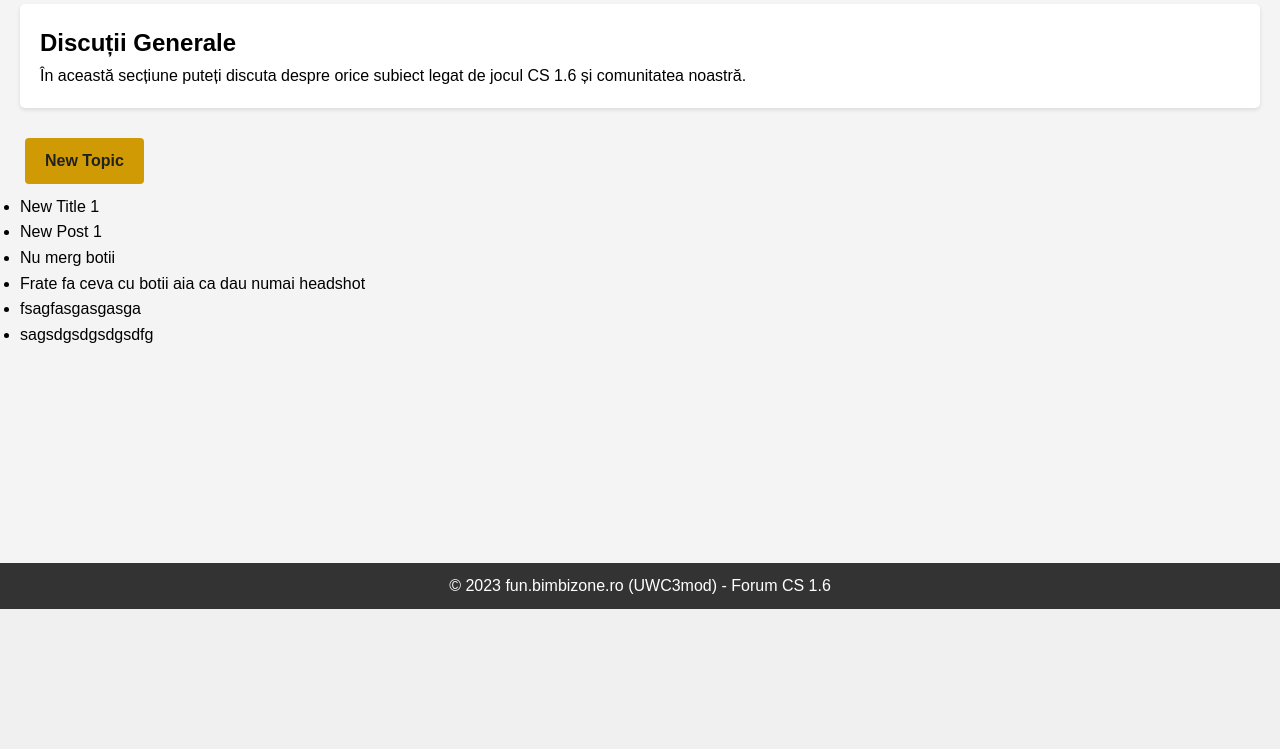
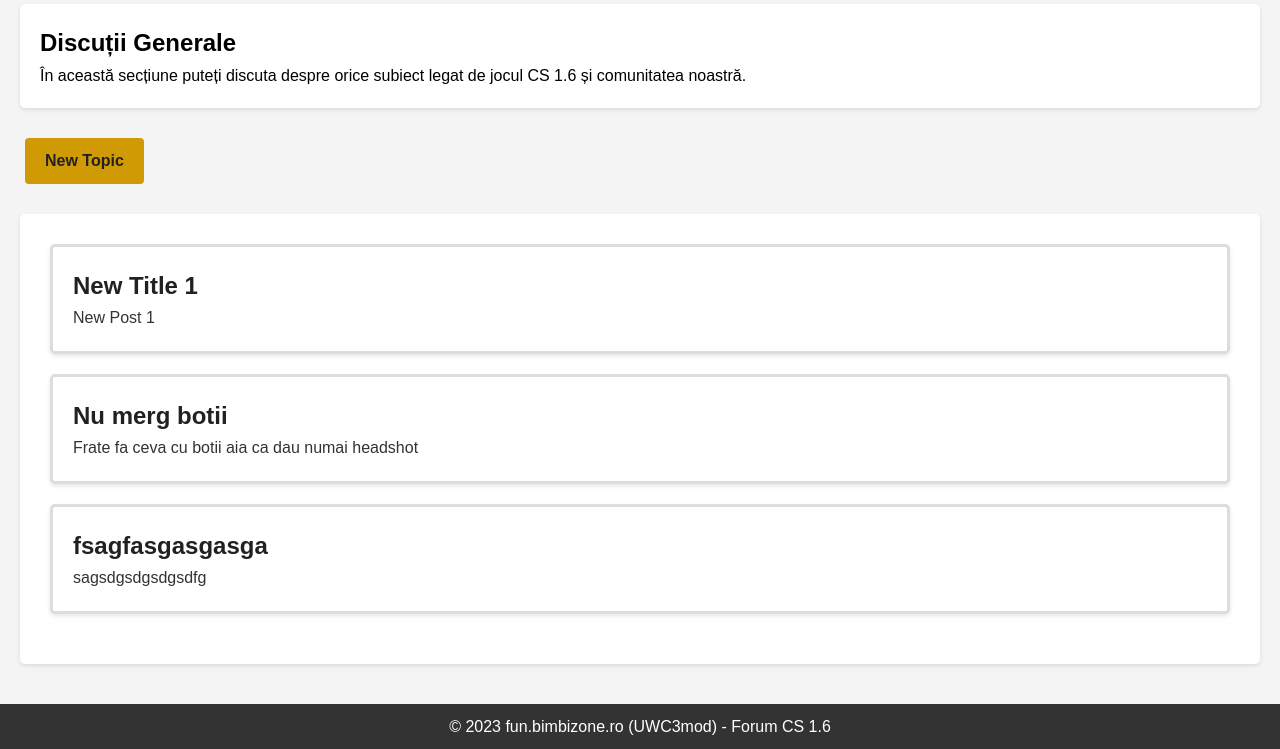
Before and after one commit to roshumihai/ForumCS, a Flask app: page /discutiiGenerale in a window 1280 px wide. Shown: the part 191-940 px from the top of the page. Before the commit the page ends 800 px from the top, so only its background shows below. Run offline with Flask 3, Linux system fonts and the light colour scheme; data comes from the database, SQL or seed files in the repository; some libraries are stand-ins or nearby versions.

Commit message:
am modificat ceva

```diff
--- /dev/null
+++ b/static/discutiigenerale.css
@@ -0,0 +1,40 @@
+/* Stilizare pentru containerul .dg-container */
+.dg-container {
+    max-height: 500px; /* Setați înălțimea maximă la valoarea dorită */
+    overflow-y: auto; /* Adăugați o bară de derulare verticală atunci când conținutul depășește înălțimea */
+    background-color: #fff; /* Culoare de fundal */
+    padding: 30px; /* Spatiu intern */
+    margin-bottom: 20px; /* Spatiu intre secțiuni */
+    border-radius: 5px; /* Colturile rotunjite */
+    box-shadow: 0 2px 4px rgba(0, 0, 0, 0.1); /* Umbra cutiei */
+    margin-top: 20px;
+}
+
+
+  /* Stilizare pentru lista .dg-ul */
+  .dg-ul {
+    list-style-type: none; /* Dezactiveaza marcatorul de lista */
+    padding: 0; /* Elimina spatiul intern al listei */
+  }
+
+  /* Stilizare pentru elementele <li> din lista .dg-ul */
+  .dg-ul li {
+    margin-bottom: 20px; /* Spatiu intre elementele de lista */
+    font-size: 16px; /* Dimensiunea fontului */
+    color: #333; /* Culoarea textului */
+  }
+
+  /* Stilizare pentru titluri <h2> in interiorul containerului */
+  .dg-container h2 {
+    color: #212121; /* Culoarea textului titlului */
+  }
+
+  /* Adaugare bordura între secțiuni */
+.section {
+    background-color: #fff; /* Culoare de fundal */
+    padding: 20px; /* Spatiu intern */
+    margin-bottom: 20px; /* Spatiu intre secțiuni */
+    border-radius: 5px; /* Colturile rotunjite */
+    box-shadow: 0 2px 4px rgba(0, 0, 0, 0.1); /* Umbra cutiei */
+    border: 3px solid #ddd; /* Adaugare bordura */
+}
--- a/static/style.css
+++ b/static/style.css
@@ -103,7 +103,7 @@ ol li {
 }
 
 footer {
-    position: absolute;
+    position: auto;
     bottom: 0;
     width: 100%;
     background-color: #333;
--- a/templates/base.html
+++ b/templates/base.html
@@ -10,6 +10,7 @@
     <link rel="stylesheet" href="{{ url_for('static', filename='main.css') }}">
     <link rel="stylesheet" href="{{ url_for('static', filename='style.css') }}">
     <link rel="stylesheet" href="{{ url_for('static', filename='new-topic.css') }}">
+    <link rel="stylesheet" href="{{ url_for('static', filename='discutiigenerale.css') }}">
     <script src="{{ url_for('static', filename='index.js') }}"></script>
     <script src="{{ url_for('static', filename='admin.js') }}"></script>
 
--- a/templates/discutiiGenerale.html
+++ b/templates/discutiiGenerale.html
@@ -15,11 +15,16 @@
 
         <a href="{{ url_for('new_topic') }}" class="new-topic-button">New Topic</a>
         <!-- Adăugați conținut specific pentru discuții generale aici -->
+
         <div class="dg-container">
             <ul class="dg-ul">
                 {% for topic in topics %}
-                <li>{{ topic.title }}</li>
-                <li>{{ topic.post }}</li>
+                <li>
+                    <div class="section">
+                        <h2>{{ topic.title }}</h2>
+                        <div class="post">{{ topic.post }}</div>
+                    </div>
+                </li>
                 {% endfor %}
             </ul>
         </div>
```
